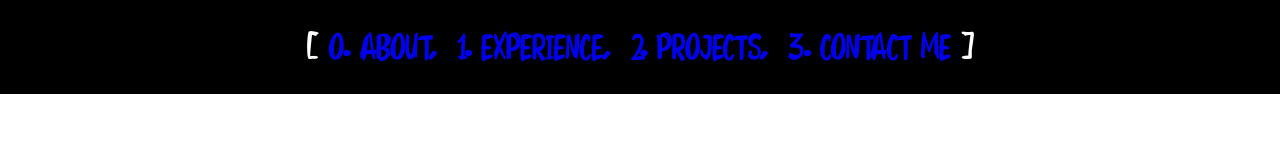
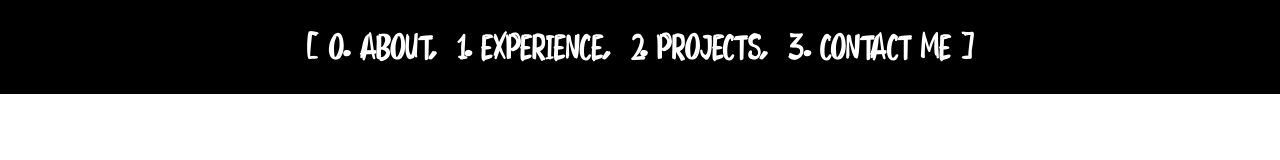
Before and after one commit to jocoso/portfolio-websitev.3, a React (Create React App) app: page / in a window 1280 px wide. Shown: the top 160 px of the page. Built offline with nearby package versions, Linux system fonts and the light colour scheme; grey boxes are pictures that could not be loaded.

Commit message:
Removed default color of anchor link.

```diff
--- a/src/App.css
+++ b/src/App.css
@@ -167,6 +167,7 @@ body {
 
     #nav-bar a {
         text-decoration: none;
+        color: inherit;
     }
 
     #nav-bar a:visited {
```
